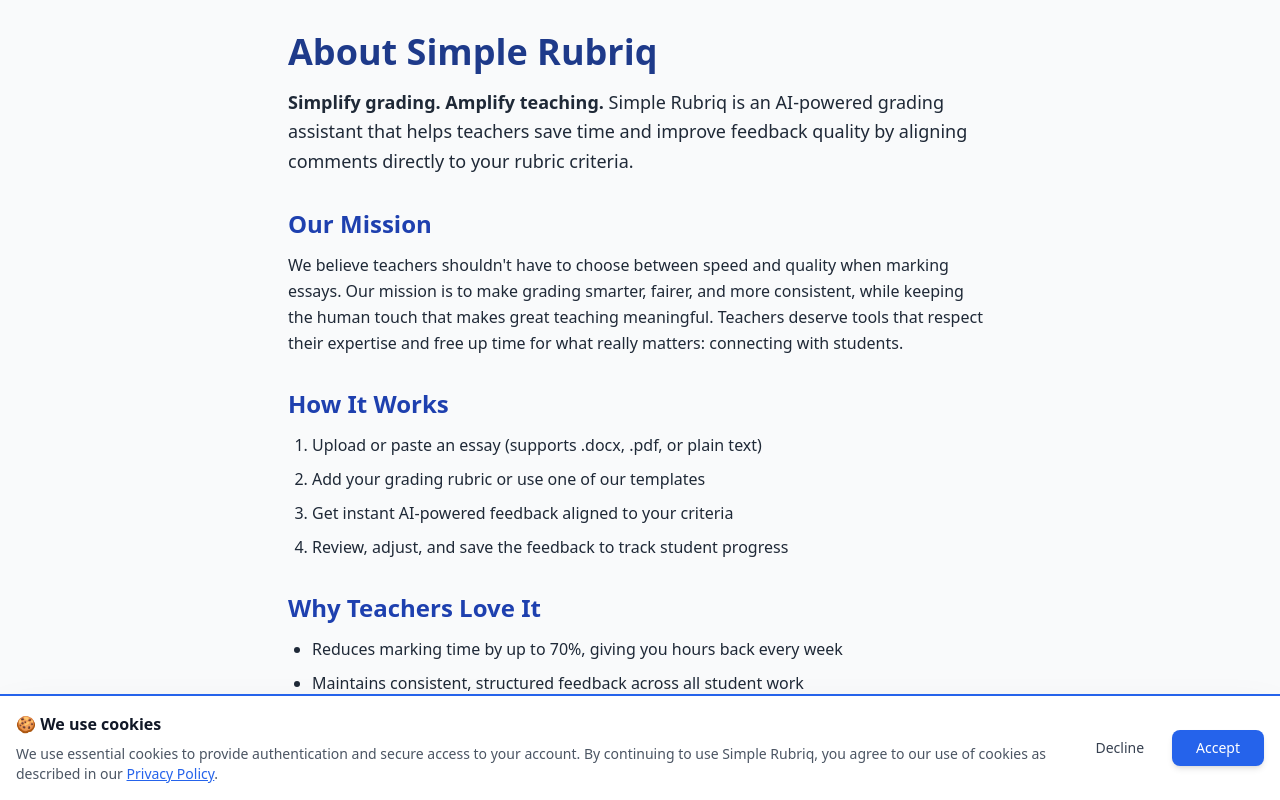
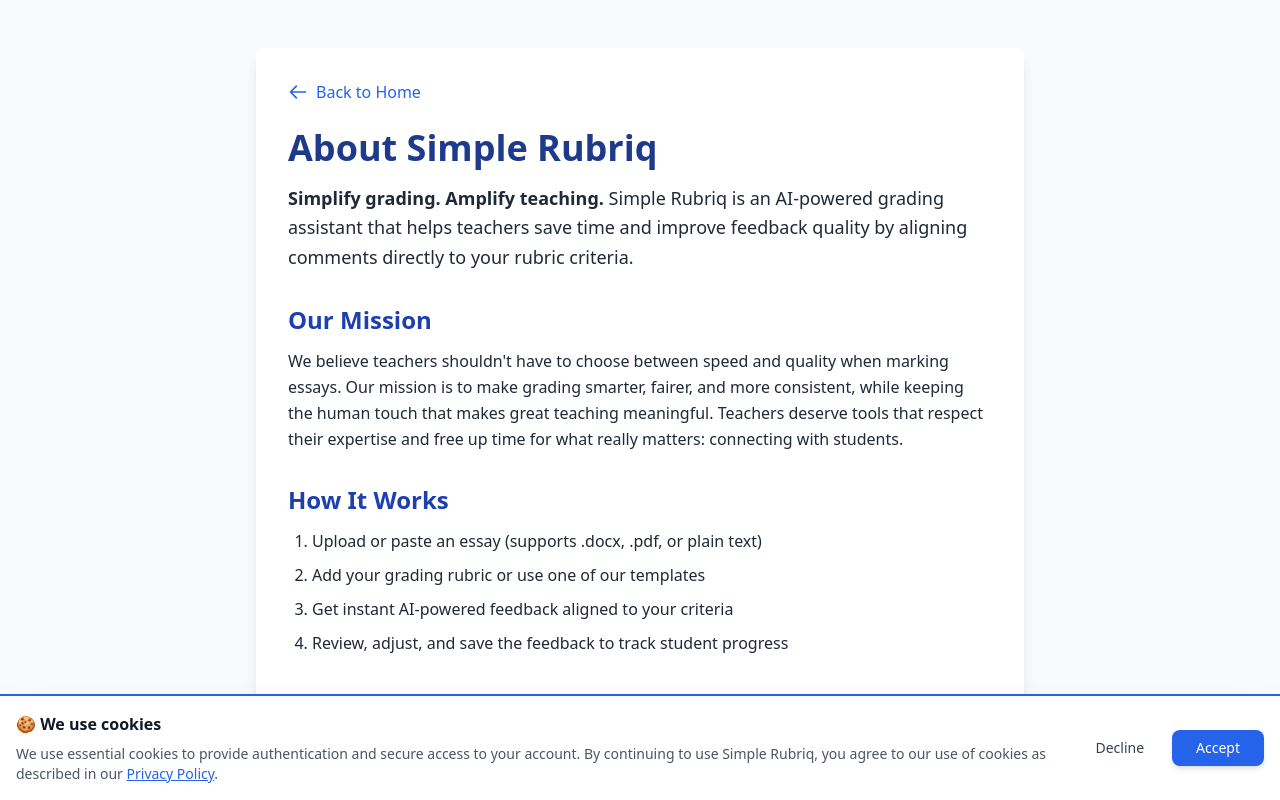
Before and after one commit to WPR94/MarkMate-Demo, a React (Vite) app: page /about in a window 1280 px wide. Shown: the top 800 px of the page. Built offline with nearby package versions, Linux system fonts and the light colour scheme; no server answers.

Commit message:
fix: Add back navigation button to About page
- Added "Back to Home" button with left arrow icon
- Wrapped page in proper layout with background and card
- Better visual hierarchy with shadow and rounded corners
- Consistent with other pages' navigation patterns

```diff
--- a/src/pages/About.tsx
+++ b/src/pages/About.tsx
@@ -1,7 +1,19 @@
+import { Link } from 'react-router-dom';
+
 export default function About() {
   return (
-    <div className="max-w-3xl mx-auto p-8 text-gray-800 dark:text-gray-200">
-      <h1 className="text-4xl font-bold mb-4 text-blue-900 dark:text-blue-300">About Simple Rubriq</h1>
+    <div className="min-h-screen bg-gray-50 dark:bg-gray-900 py-12">
+      <div className="max-w-3xl mx-auto p-8 bg-white dark:bg-gray-800 rounded-lg shadow-lg text-gray-800 dark:text-gray-200">
+        <Link
+          to="/"
+          className="inline-flex items-center text-blue-600 hover:text-blue-700 dark:text-blue-400 dark:hover:text-blue-300 font-medium mb-6 transition-colors"
+        >
+          <svg className="w-5 h-5 mr-2" fill="none" stroke="currentColor" viewBox="0 0 24 24">
+            <path strokeLinecap="round" strokeLinejoin="round" strokeWidth={2} d="M10 19l-7-7m0 0l7-7m-7 7h18" />
+          </svg>
+          Back to Home
+        </Link>
+        <h1 className="text-4xl font-bold mb-4 text-blue-900 dark:text-blue-300">About Simple Rubriq</h1>
       <p className="text-lg mb-6 leading-relaxed">
         <strong>Simplify grading. Amplify teaching.</strong> Simple Rubriq is an AI-powered grading assistant that helps teachers save time and improve feedback quality by aligning comments directly to your rubric criteria.
       </p>
@@ -50,6 +62,7 @@
         <p>📂 <strong>GitHub:</strong> <a href="https://github.com/WPR94/MarkMate-Demo" className="text-blue-600 dark:text-blue-400 underline hover:text-blue-700">View our open source code</a></p>
         <p>📧 <strong>Contact:</strong> simplrubriq@gmail.com</p>
       </div>
+      </div>
     </div>
   );
 }
```
